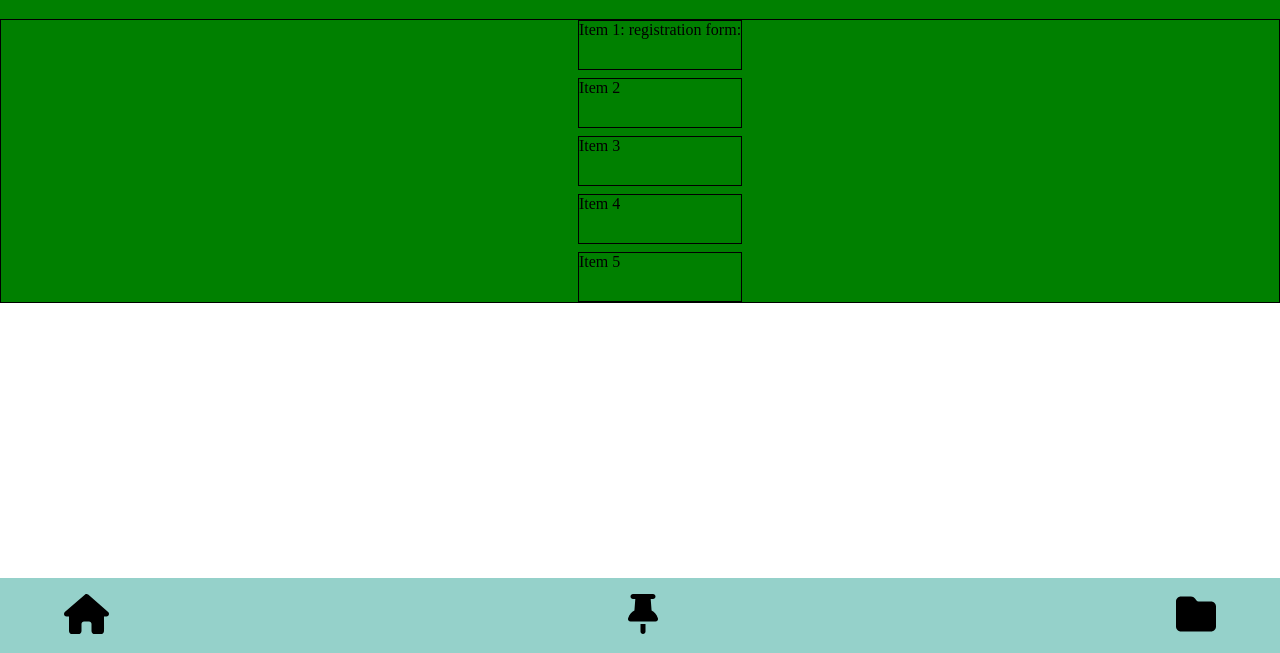
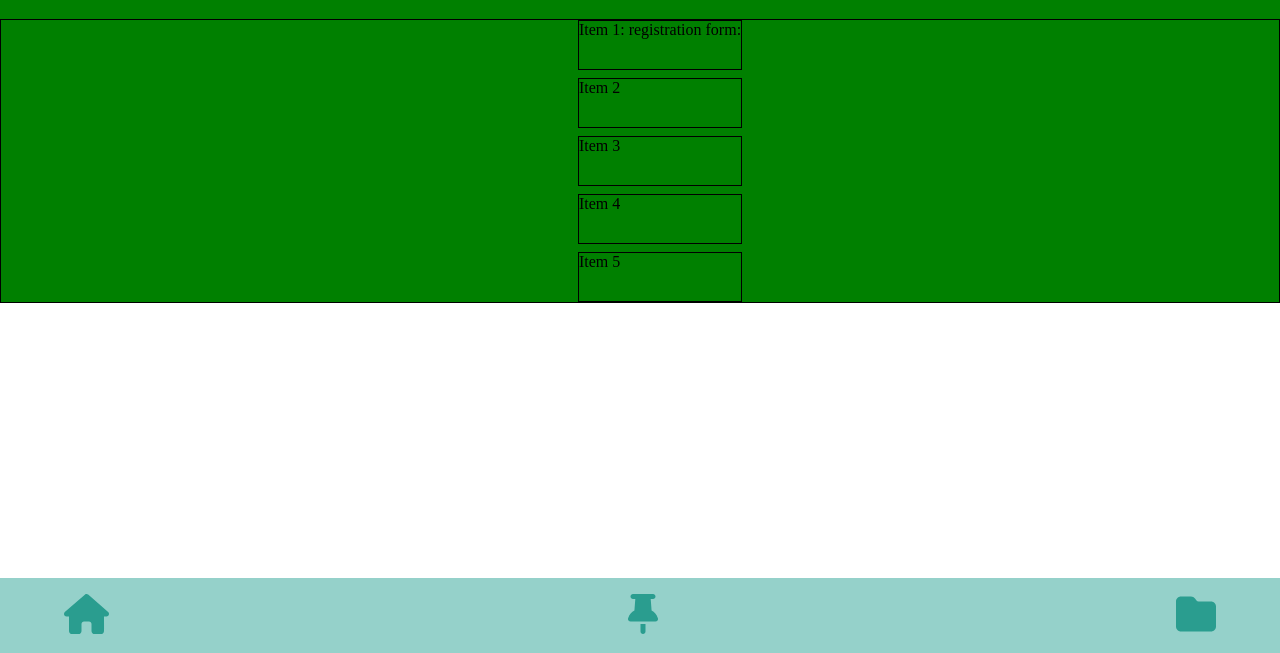
Before and after one commit to SchoolOfCode/bc15-w8-project-front-end-elevensies, a plain HTML site: page index.html in a window 1280 px wide. Shown: the part 147-800 px from the top of the page. Drawn offline with Linux system fonts and the light colour scheme.

Commit message:
recolored the svg images

```diff
--- a/index.html
+++ b/index.html
@@ -77,13 +77,40 @@
     <footer>
       <div class="footer">
         <div class="home">
-          <svg xmlns="http://www.w3.org/2000/svg" height="2.5em" viewBox="0 0 576 512"><path d="M575.8 255.5c0 18-15 32.1-32 32.1h-32l.7 160.2c0 2.7-.2 5.4-.5 8.1V472c0 22.1-17.9 40-40 40H456c-1.1 0-2.2 0-3.3-.1c-1.4 .1-2.8 .1-4.2 .1H416 392c-22.1 0-40-17.9-40-40V448 384c0-17.7-14.3-32-32-32H256c-17.7 0-32 14.3-32 32v64 24c0 22.1-17.9 40-40 40H160 128.1c-1.5 0-3-.1-4.5-.2c-1.2 .1-2.4 .2-3.6 .2H104c-22.1 0-40-17.9-40-40V360c0-.9 0-1.9 .1-2.8V287.6H32c-18 0-32-14-32-32.1c0-9 3-17 10-24L266.4 8c7-7 15-8 22-8s15 2 21 7L564.8 231.5c8 7 12 15 11 24z"/></svg>
+          <svg
+            xmlns="http://www.w3.org/2000/svg"
+            fill="#2A9D8F"
+            height="2.5em"
+            viewBox="0 0 576 512"
+          >
+            <path
+              d="M575.8 255.5c0 18-15 32.1-32 32.1h-32l.7 160.2c0 2.7-.2 5.4-.5 8.1V472c0 22.1-17.9 40-40 40H456c-1.1 0-2.2 0-3.3-.1c-1.4 .1-2.8 .1-4.2 .1H416 392c-22.1 0-40-17.9-40-40V448 384c0-17.7-14.3-32-32-32H256c-17.7 0-32 14.3-32 32v64 24c0 22.1-17.9 40-40 40H160 128.1c-1.5 0-3-.1-4.5-.2c-1.2 .1-2.4 .2-3.6 .2H104c-22.1 0-40-17.9-40-40V360c0-.9 0-1.9 .1-2.8V287.6H32c-18 0-32-14-32-32.1c0-9 3-17 10-24L266.4 8c7-7 15-8 22-8s15 2 21 7L564.8 231.5c8 7 12 15 11 24z"
+            />
+          </svg>
         </div>
         <div class="pinned-list">
-          <svg xmlns="http://www.w3.org/2000/svg" height="2.5em" viewBox="0 0 384 512"><path d="M32 32C32 14.3 46.3 0 64 0H320c17.7 0 32 14.3 32 32s-14.3 32-32 32H290.5l11.4 148.2c36.7 19.9 65.7 53.2 79.5 94.7l1 3c3.3 9.8 1.6 20.5-4.4 28.8s-15.7 13.3-26 13.3H32c-10.3 0-19.9-4.9-26-13.3s-7.7-19.1-4.4-28.8l1-3c13.8-41.5 42.8-74.8 79.5-94.7L93.5 64H64C46.3 64 32 49.7 32 32zM160 384h64v96c0 17.7-14.3 32-32 32s-32-14.3-32-32V384z"/></svg>
+          <svg
+            xmlns="http://www.w3.org/2000/svg"
+            fill="#2A9D8F"
+            height="2.5em"
+            viewBox="0 0 384 512"
+          >
+            <path
+              d="M32 32C32 14.3 46.3 0 64 0H320c17.7 0 32 14.3 32 32s-14.3 32-32 32H290.5l11.4 148.2c36.7 19.9 65.7 53.2 79.5 94.7l1 3c3.3 9.8 1.6 20.5-4.4 28.8s-15.7 13.3-26 13.3H32c-10.3 0-19.9-4.9-26-13.3s-7.7-19.1-4.4-28.8l1-3c13.8-41.5 42.8-74.8 79.5-94.7L93.5 64H64C46.3 64 32 49.7 32 32zM160 384h64v96c0 17.7-14.3 32-32 32s-32-14.3-32-32V384z"
+            />
+          </svg>
         </div>
         <div class="personal-projects">
-          <svg xmlns="http://www.w3.org/2000/svg" height="2.5em" viewBox="0 0 512 512"><path d="M64 480H448c35.3 0 64-28.7 64-64V160c0-35.3-28.7-64-64-64H288c-10.1 0-19.6-4.7-25.6-12.8L243.2 57.6C231.1 41.5 212.1 32 192 32H64C28.7 32 0 60.7 0 96V416c0 35.3 28.7 64 64 64z"/></svg>
+          <svg
+            xmlns="http://www.w3.org/2000/svg"
+            fill="#2A9D8F"
+            height="2.5em"
+            viewBox="0 0 512 512"
+          >
+            <path
+              d="M64 480H448c35.3 0 64-28.7 64-64V160c0-35.3-28.7-64-64-64H288c-10.1 0-19.6-4.7-25.6-12.8L243.2 57.6C231.1 41.5 212.1 32 192 32H64C28.7 32 0 60.7 0 96V416c0 35.3 28.7 64 64 64z"
+            />
+          </svg>
         </div>
       </div>
     </footer>
```
